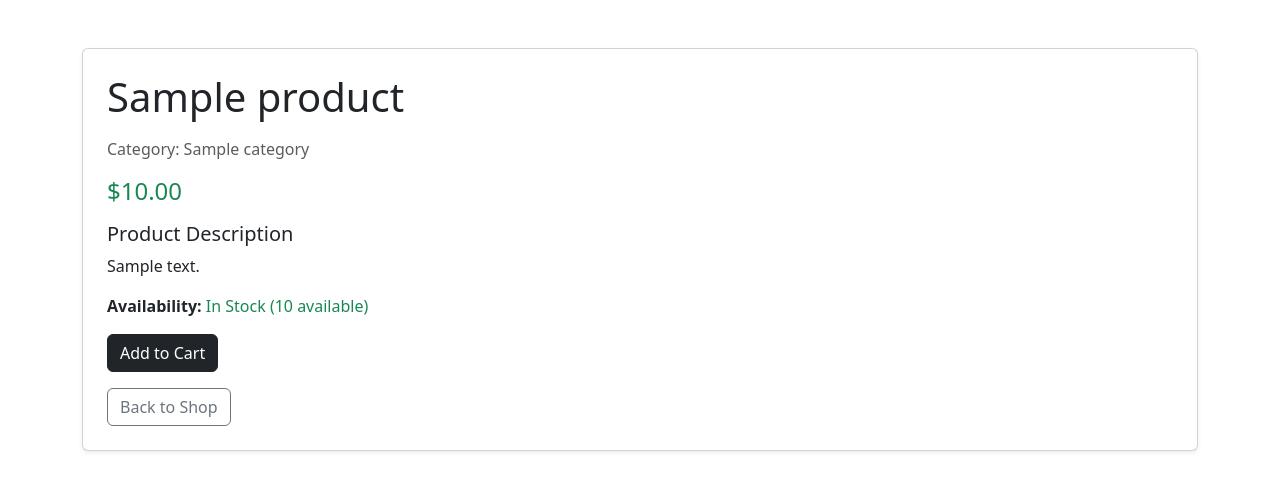
After one commit to MariamOkuniyi/omart_modest_wear, a Rails app: page /products/1 in a window 1280 px wide. The commit adds this page. Shown: the top 498 px of the page. Run offline with Rails 7, Linux system fonts and the light colour scheme; tables that the repository leaves empty hold one stand-in row (values such as "Sample post"); style sheets or scripts are compiled from the project's sources; parts of the project's set-up code (start-up, migrations or seed data) failed here and were passed over; some libraries are stand-ins or nearby versions.

Commit message:
Add individual product details page

```diff
--- /dev/null
+++ b/app/controllers/products_controller.rb
@@ -0,0 +1,6 @@
+class ProductsController < ApplicationController
+  def show
+    # Find the product selected by the customer using its ID.
+    @product = Product.find(params[:id])
+  end
+end
--- /dev/null
+++ b/app/helpers/products_helper.rb
@@ -0,0 +1,2 @@
+module ProductsHelper
+end
--- /dev/null
+++ b/app/views/products/show.html.erb
@@ -0,0 +1,42 @@
+<div class="container py-5">
+  <div class="card shadow-sm">
+    <div class="card-body p-4">
+
+      <h1 class="mb-3"><%= @product.name %></h1>
+
+      <p class="text-muted">
+        Category: <%= @product.category.name %>
+      </p>
+
+      <h4 class="text-success mb-3">
+        <%= number_to_currency(@product.price) %>
+      </h4>
+
+      <h5>Product Description</h5>
+      <p><%= @product.description %></p>
+
+      <p>
+        <strong>Availability:</strong>
+        <% if @product.stock_quantity > 0 %>
+          <span class="text-success">
+            In Stock (<%= @product.stock_quantity %> available)
+          </span>
+        <% else %>
+          <span class="text-danger">Out of Stock</span>
+        <% end %>
+      </p>
+
+      <% if @product.stock_quantity > 0 %>
+        <%= button_to "Add to Cart",
+            add_to_cart_path(@product),
+            method: :post,
+            class: "btn btn-dark mb-3" %>
+      <% end %>
+
+      <%= link_to "Back to Shop",
+          root_path,
+          class: "btn btn-outline-secondary" %>
+
+    </div>
+  </div>
+</div>
--- a/app/views/store/index.html.erb
+++ b/app/views/store/index.html.erb
@@ -67,7 +67,11 @@
             <p>
               Stock: <%= product.stock_quantity %>
             </p>
-            <%= button_to "Add to Cart",
+            <%= link_to "View Details",
+                product_path(product),
+                class: "btn btn-outline-dark w-100 mb-2" %>
+
+                  <%= button_to "Add to Cart",
                 add_to_cart_path(product),
                 method: :post,
                 class: "btn btn-dark w-100" %>
--- a/config/routes.rb
+++ b/config/routes.rb
@@ -1,5 +1,7 @@
 Rails.application.routes.draw do
   resources :orders, only: [:show]
+  resources :products, only: [:show]
+
   devise_for :users
   get "checkout", to: "checkout#new", as: :checkout
   post "checkout", to: "checkout#create", as: :place_order
```
Also changed, not shown: test/controllers/products_controller_test.rb (added, +7 -0 lines).
